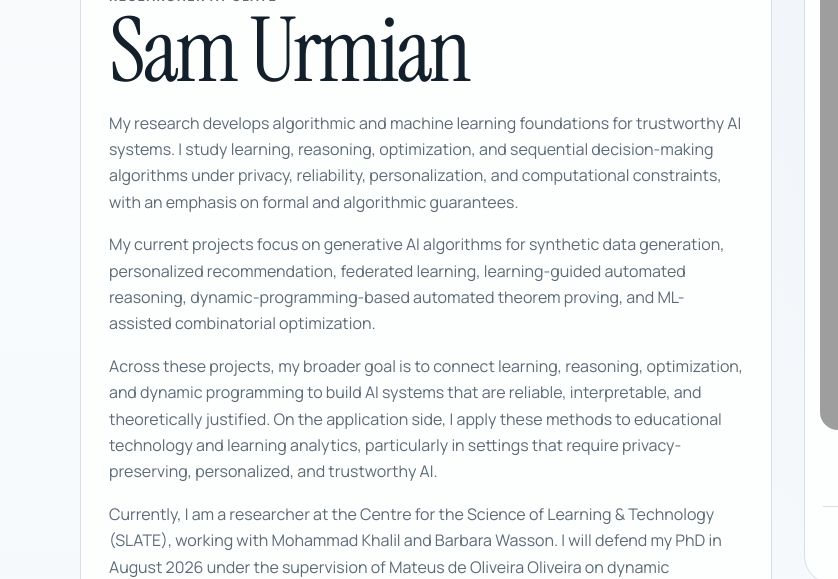
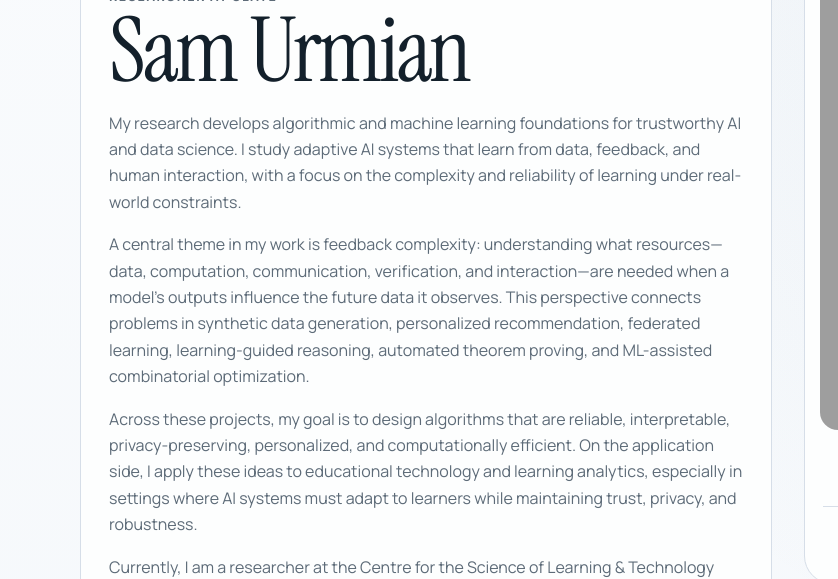
Before and after one commit to mlgorithm/sam-urmian, a plain HTML site: page index.html in a window 1280 px wide. Shown: the part 140-719 px from the top of the page, 0-838 px from the left. Drawn offline with Linux system fonts and the light colour scheme; grey boxes are pictures that could not be loaded.

Commit message:
Update research statement on homepage

```diff
--- a/index.html
+++ b/index.html
@@ -6,7 +6,7 @@
     <title>Sam Urmian</title>
     <meta
       name="description"
-      content="Sam Urmian develops algorithmic and machine learning foundations for trustworthy AI systems, focusing on learning, reasoning, and optimization under privacy, reliability, and personalization constraints."
+      content="Sam Urmian develops algorithmic and machine learning foundations for trustworthy AI and data science, studying adaptive AI systems, feedback complexity, and reliable learning under real-world constraints."
     />
     <link rel="preconnect" href="https://fonts.googleapis.com" />
     <link rel="preconnect" href="https://fonts.gstatic.com" crossorigin />
@@ -36,27 +36,27 @@
             <h1>Sam Urmian</h1>
             <p class="lede">
               My research develops algorithmic and machine learning foundations
-              for trustworthy AI systems. I study learning, reasoning,
-              optimization, and sequential decision-making algorithms under
-              privacy, reliability, personalization, and computational
-              constraints, with an emphasis on formal and algorithmic
-              guarantees.
+              for trustworthy AI and data science. I study adaptive AI systems
+              that learn from data, feedback, and human interaction, with a
+              focus on the complexity and reliability of learning under
+              real-world constraints.
             </p>
             <p class="hero-note">
-              My current projects focus on generative AI algorithms for
-              synthetic data generation, personalized recommendation, federated
-              learning, learning-guided automated reasoning,
-              dynamic-programming-based automated theorem proving, and
-              ML-assisted combinatorial optimization.
+              A central theme in my work is feedback complexity: understanding
+              what resources—data, computation, communication, verification,
+              and interaction—are needed when a model’s outputs influence the
+              future data it observes. This perspective connects problems in
+              synthetic data generation, personalized recommendation,
+              federated learning, learning-guided reasoning, automated theorem
+              proving, and ML-assisted combinatorial optimization.
             </p>
             <p class="hero-note">
-              Across these projects, my broader goal is to connect learning,
-              reasoning, optimization, and dynamic programming to build AI
-              systems that are reliable, interpretable, and theoretically
-              justified. On the application side, I apply these methods to
-              educational technology and learning analytics, particularly in
-              settings that require privacy-preserving, personalized, and
-              trustworthy AI.
+              Across these projects, my goal is to design algorithms that are
+              reliable, interpretable, privacy-preserving, personalized, and
+              computationally efficient. On the application side, I apply these
+              ideas to educational technology and learning analytics,
+              especially in settings where AI systems must adapt to learners
+              while maintaining trust, privacy, and robustness.
             </p>
             <p class="hero-note">
               Currently, I am a researcher at the
```
